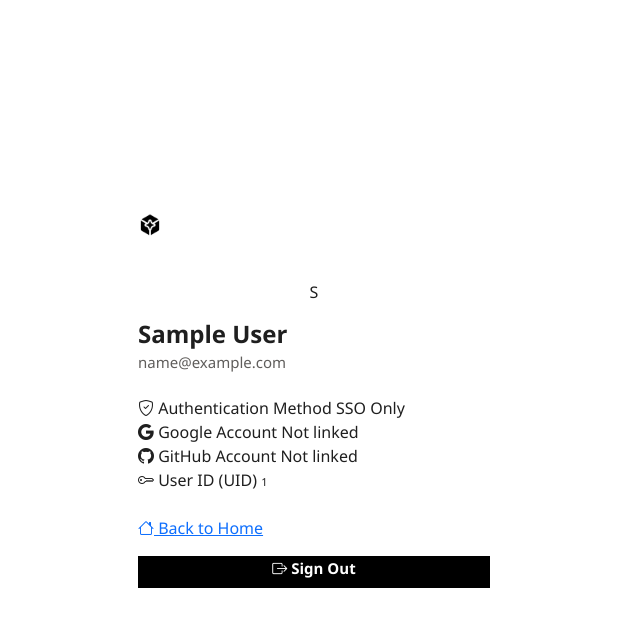
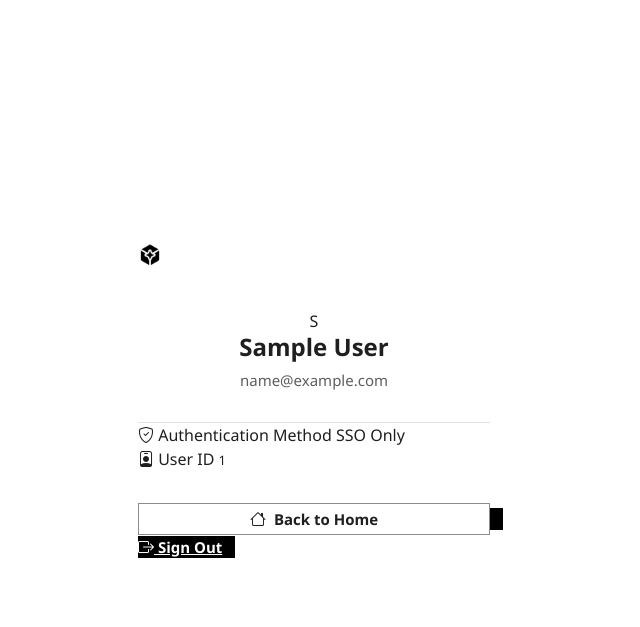
Before and after one commit to LIJOHTECHDEVELOPERS/flask-sso, a Flask app: page / in a window 1280 px wide. Shown: the top 627 px of the page, without its empty margins (326-966 px from the left). Run offline with Flask 3, Linux system fonts and the light colour scheme; the visitor is signed in with stand-in values (Sample User, id 1); some web fonts are replaced.

Commit message:
First commit

```diff
--- a/app/templates/profile.html
+++ b/app/templates/profile.html
@@ -1,21 +1,15 @@
 {% extends "base.html" %}
 {% block content %}
-<div class="auth-card">
-    <div class="card-body">
-
-        <div class="text-center">
-            <!-- Using the custom profile-avatar style from base.html to display initials -->
+<div class="auth-form">
+    <div class="profile-section">
         <div class="profile-avatar">
-                <!-- Displays the first letter of the name or email, defaults to 'U' -->
             {{ (current_user.name[0] if current_user.name else current_user.email[0]) | default('U') | upper }}
         </div>
 
-            <!-- Using custom card title/subtitle for consistent typography -->
-            <h3 class="card-title mt-3 mb-1">{{ current_user.name or "Authenticated User" }}</h3>
-            <p class="card-subtitle mb-4">{{ current_user.email }}</p>
+        <h1 class="card-title" style="text-align: center;">{{ current_user.name or "Authenticated User" }}</h1>
+        <p class="card-subtitle" style="text-align: center; margin-bottom: 32px;">{{ current_user.email }}</p>
     </div>
 
-        <!-- Using custom info-item classes for clean, modern data presentation -->
     <div class="info-group">
         <div class="info-item">
             <span class="info-label"><i class="bi bi-shield-check"></i> Authentication Method</span>
@@ -23,39 +17,60 @@
         </div>
 
         <div class="info-item">
-                <span class="info-label"><i class="bi bi-google"></i> Google Account</span>
-                <span class="info-value badge-{{ 'connected' if current_user.google_id else 'not-connected' }}">
-                    {{ 'Connected' if current_user.google_id else 'Not linked' }}
-                </span>
-            </div>
-
-            <div class="info-item">
-                <span class="info-label"><i class="bi bi-github"></i> GitHub Account</span>
-                <span class="info-value badge-{{ 'connected' if current_user.github_id else 'not-connected' }}">
-                    {{ 'Connected' if current_user.github_id else 'Not linked' }}
-                </span>
-            </div>
-
-            <!-- Displaying User ID for reference/debugging -->
-            <div class="info-item">
-                <span class="info-label"><i class="bi bi-key"></i> User ID (UID)</span>
-                <!-- Text break and smaller font size for long IDs -->
-                <span class="info-value text-break" style="font-size: 11px;">{{ current_user.id }}</span>
+            <span class="info-label"><i class="bi bi-person-badge"></i> User ID</span>
+            <span class="info-value" style="font-size: 13px; word-break: break-all;">{{ current_user.id }}</span>
         </div>
     </div>
 
-        <div class="d-grid gap-3 mt-4">
-            <!-- Secondary action: Back to Home, styled as a social button for border/look consistency -->
-            <a href="{{ url_for('main.index') }}" class="btn-social">
+    <div style="margin-top: 32px;">
+        <a href="{{ url_for('main.index') }}" class="btn-secondary-custom">
             <i class="bi bi-house"></i> Back to Home
         </a>
 
-            <!-- Primary action: Sign Out, using the primary button style from base.html -->
-            <a href="{{ url_for('auth.logout') }}" class="btn btn-primary-custom">
+        <a href="{{ url_for('auth.logout') }}" class="btn-primary-custom" style="margin-top: 12px;">
             <i class="bi bi-box-arrow-right"></i> Sign Out
         </a>
     </div>
+</div>
 
-    </div>
-</div>
+<style>
+    .profile-section {
+        text-align: center;
+        margin-bottom: 32px;
+    }
+
+    .info-group {
+        border-top: 1px solid var(--border-light);
+    }
+
+    .btn-secondary-custom {
+        height: 32px;
+        background: #ffffff;
+        border: 1px solid var(--border);
+        border-radius: 0;
+        color: var(--text-primary);
+        font-weight: 600;
+        font-size: 15px;
+        transition: all 0.1s;
+        padding: 0 12px;
+        cursor: pointer;
+        width: 100%;
+        display: inline-flex;
+        align-items: center;
+        justify-content: center;
+        gap: 8px;
+        text-decoration: none;
+    }
+
+    .btn-secondary-custom:hover {
+        background: var(--bg-gray);
+        border-color: var(--text-primary);
+        color: var(--text-primary);
+    }
+
+    .btn-secondary-custom i,
+    .btn-primary-custom i {
+        font-size: 16px;
+    }
+</style>
 {% endblock %}
```
Also changed, not shown: app/templates/home.html (+11 -43 lines), app/templates/login.html (+21 -28 lines), app/templates/register.html (+15 -31 lines). Lines whose indentation alone changed are shown as unchanged.
